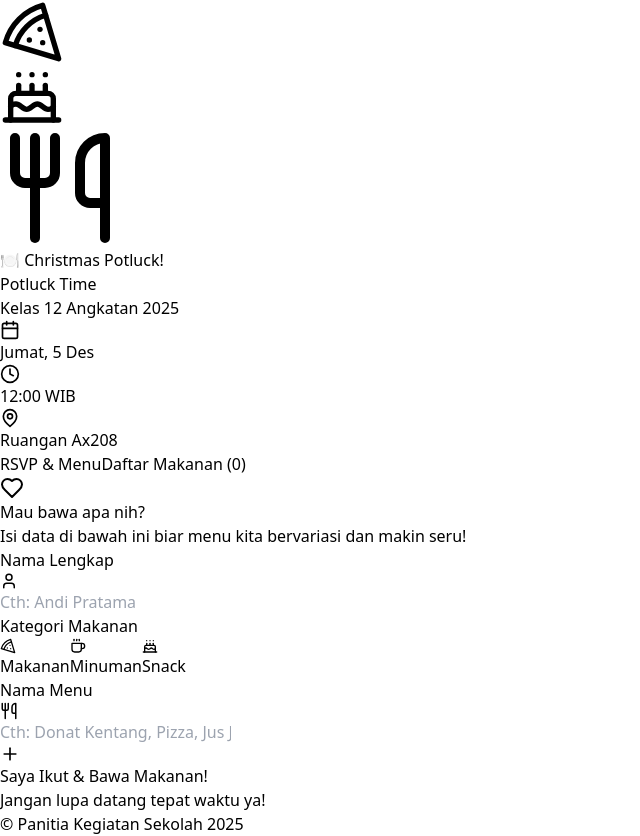
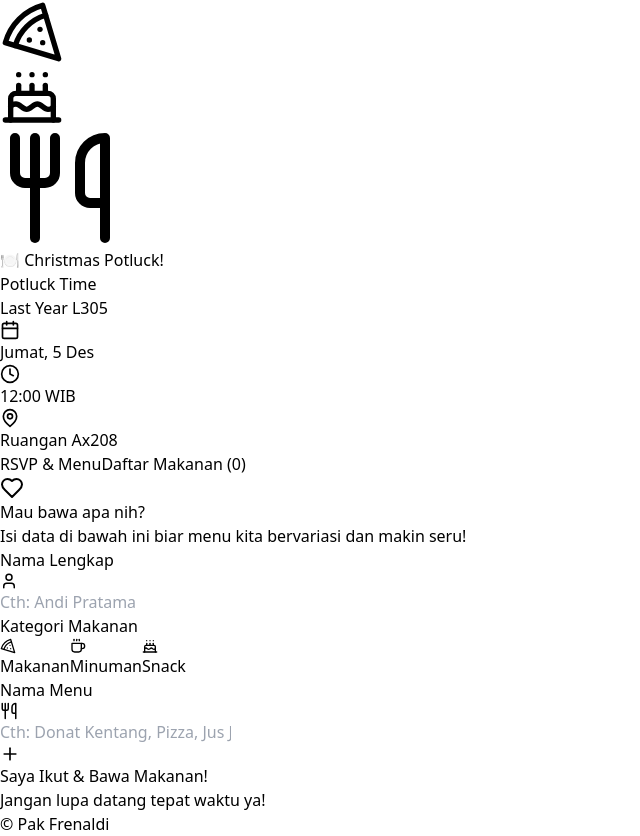
Before and after one commit to Clarissv/RSVP-Potluck-L305, a React (Vite) app: page / in a window 1280 px wide. Shown: the whole page, without its empty margins (0-640 px from the left). Built offline with nearby package versions, Linux system fonts and the light colour scheme.

Commit message:
Text Update

```diff
--- a/src/RSVP.jsx
+++ b/src/RSVP.jsx
@@ -79,7 +79,7 @@ export default function PotluckInvite() {
             Potluck Time
           </h1>
           <p className="text-lg text-orange-50 font-medium mb-6">
-            Kelas 12 Angkatan 2025
+            Last Year L305
           </p>
 
           {/* Event Details Card */}
@@ -246,7 +246,7 @@ export default function PotluckInvite() {
 
         <div className="mt-8 text-center text-gray-400 text-xs">
           <p>Jangan lupa datang tepat waktu ya!</p>
-          <p>© Panitia Kegiatan Sekolah 2025</p>
+          <p>© Pak Frenaldi</p>
         </div>
       </main>
 
```
